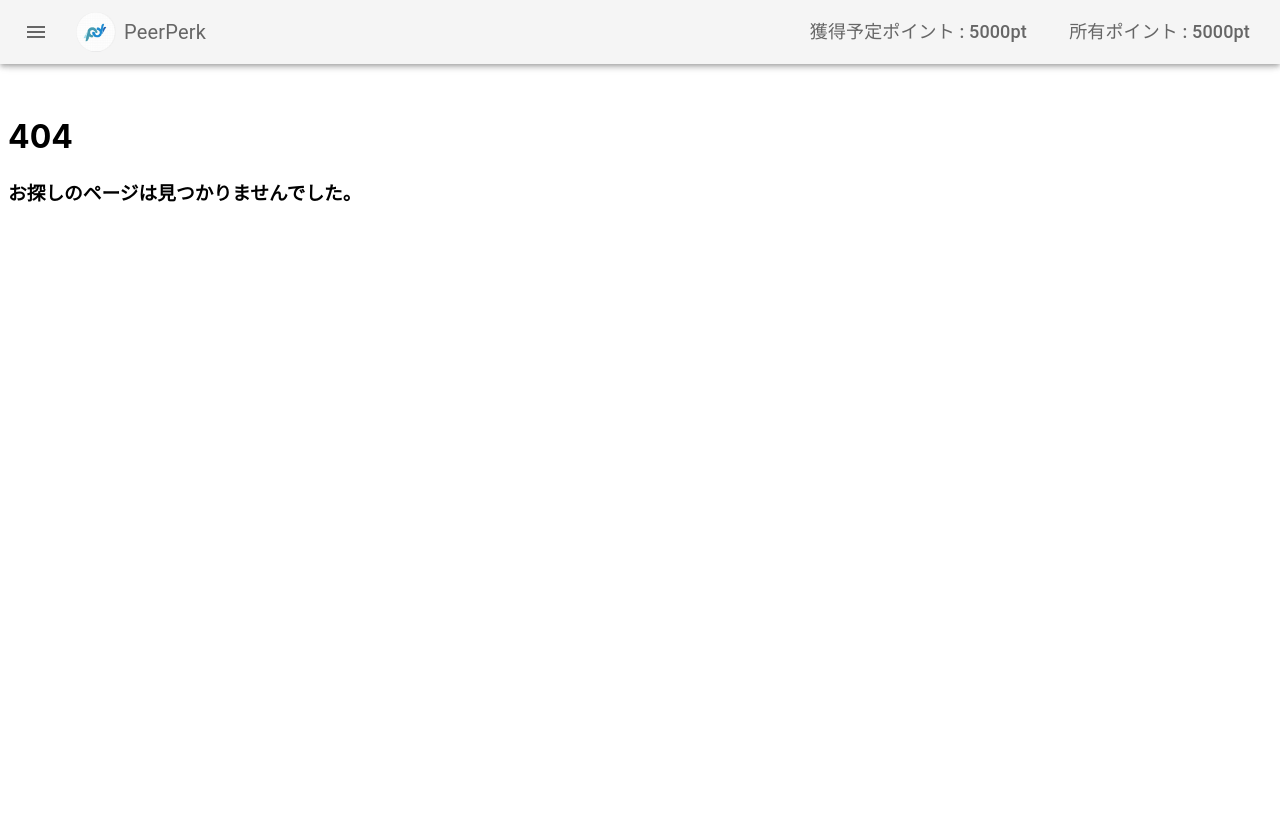
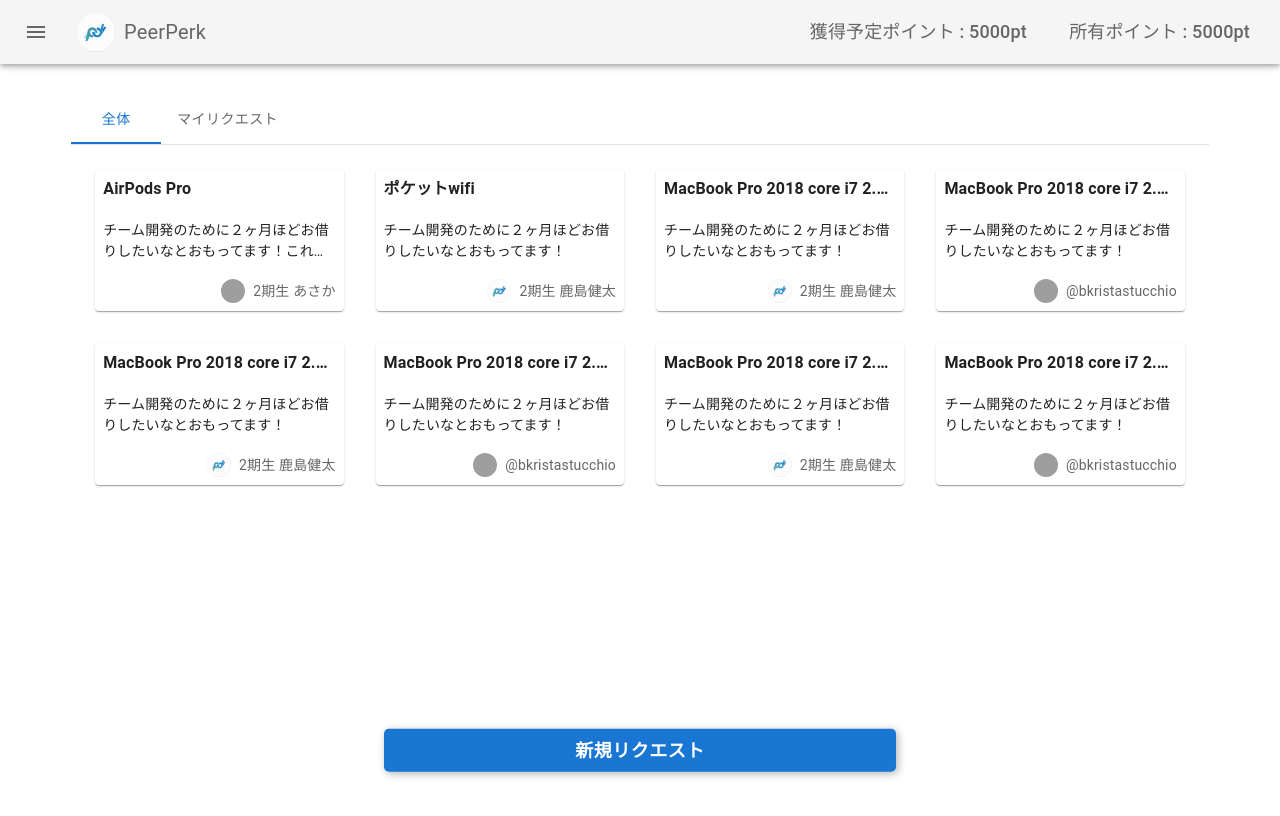
Before and after one commit to posse-ap/teamdev-2023-posse2-team2D_front, a React (Create React App) app: page /requestList in a window 1280 px wide. Before the commit this address had no page. Shown: the top 816 px of the page. Built offline with nearby package versions, Linux system fonts and the light colour scheme; grey boxes are pictures that could not be loaded.

Commit message:
feat: リクエスト画面作成

```diff
--- a/src/App.tsx
+++ b/src/App.tsx
@@ -1,6 +1,8 @@
 import React, { useState } from "react";
 import { BrowserRouter, Routes, Route } from "react-router-dom";
 import { HomePage } from "./pages/homePage/HomePage";
+import { RequestList } from "./pages/request/RequestList";
+// import { RequestDetail } from "./pages/request/RequestDetail";
 import { Bookmark } from "./pages/Bookmark";
 import  Table  from "./components/Table";
 import { Sample1Page }  from "./pages/sample1Page/Sample1Page";
@@ -35,6 +37,10 @@
           {/* 商品/ナレッジ登録ページ */}
           <Route path="lendItem" element={<ItemUpload />} />
           <Route path="holdEvent" element={<KnowledgeUpload />} />
+          {/* リクエスト関連 */}
+          <Route path="requestList" element={<RequestList />} />
+          {/* <Route path="requestDetail" element={<RequestDetail />} /> */}
+
 
           {/* サンプルページ */}
           <Route path="table" element={<Table />} />
--- a/src/pages/homePage/HomePage.module.scss
+++ b/src/pages/homePage/HomePage.module.scss
@@ -41,6 +41,18 @@
     font-weight: bold;
     @media screen and (max-width:600px){
       font-size: 16px;
+    }
+  }
+  .request_content {
+    overflow: hidden;
+    display: -webkit-box;
+    -webkit-line-clamp: 2;
+    -webkit-box-orient: vertical;
+    text-overflow: ellipsis;
+    font-size: 14px;
+    padding-bottom: 1px;
+    @media screen and (max-width: 600px) {
+      font-size: 12px;
     }
   }
   .item_owner {
@@ -136,4 +148,27 @@
     box-shadow: 2px 2px 12px rgba(0,0,0,0.5);
     transform: translateY(-1px);
   }
+  .create_request_button {
+  position: fixed;
+  font-size: 18px;
+  font-weight: bold;
+  width: 40%;
+  bottom: 50px;
+  left: 50%;
+  transform: translate(-50%, 50%);
+  border-radius: 5px;
+  background-color: #1976d2;
+  box-shadow: 2px 2px 8px rgba(0,0,0,0.3);
+  color: #fff;
+  transition: all 0.3s ease-in-out; /* 変化をスムーズにする */
+    @media screen and (max-width:600px){
+      font-size: 14px;
+      width: 200px;
+    }
+  }
+  .create_request_button:hover {
+    background-color: #1d3489;
+    box-shadow: 2px 2px 12px rgba(0,0,0,0.5);
+    transform: translate(-50%, 51%);
+  }
 }
--- a/src/pages/item/ItemDetail.tsx
+++ b/src/pages/item/ItemDetail.tsx
@@ -57,7 +57,7 @@
   id: 1,
   price: 1000,
   title: "MacbookPro 2018 core i7 2.6GHz 16GB 512GB",
-  state: 1,
+  state: 2,
   is_bookmark: true,
   ownerInfo: { id: 1, name: "かしけん", img: logo },
   img: [
--- /dev/null
+++ b/src/pages/request/RequestDetail.tsx
@@ -0,0 +1,11 @@
+import React from 'react'
+
+const RequestDetail = () => {
+  return (
+    <div>
+
+    </div>
+  )
+}
+
+export default RequestDetail
--- /dev/null
+++ b/src/pages/request/RequestList.tsx
@@ -0,0 +1,243 @@
+import React, { useState } from "react";
+import styles from "../homePage/HomePage.module.scss";
+import {
+  Avatar,
+  Fab,
+  Box,
+  Grid,
+  Card,
+  CardActionArea,
+  CardContent,
+  Typography,
+  Button,
+} from "@mui/material";
+import SimpleTabs from "../../components/SimpleTabs";
+import logo from "../../logo.jpg";
+
+
+type RequestData = {
+  id: number;
+  title: string;
+  requester: { name: string; img: string };
+  content: string;
+  state: number; //リクエスト状態 1:リクエスト中 2:出品されたもの
+  is_mine: boolean
+};
+
+const requestData: RequestData[] = [
+  {
+    id: 1,
+    title: "AirPods Pro",
+    requester: {
+      name: "2期生 あさか",
+      img: "https://images.unsplash.com/photo-1551963831-b3b1ca40c98e",
+    },
+    content: "チーム開発のために２ヶ月ほどお借りしたいなとおもってます！これ以上にスペックが高いとそれは更にうれしいです。",
+    state: 1,
+    is_mine: false
+  },
+  {
+    id: 2,
+    title: "ポケットwifi",
+    requester: {
+      name: "2期生 鹿島健太",
+      img: logo,
+    },
+    content: "チーム開発のために２ヶ月ほどお借りしたいなとおもってます！",
+    state: 1,
+    is_mine: true
+  },
+  {
+    id: 3,
+    title: "MacBook Pro 2018 core i7 2.6GHz 16GB 512GB",
+    requester: {
+      name: "2期生 鹿島健太",
+      img: logo,
+    },
+    content: "チーム開発のために２ヶ月ほどお借りしたいなとおもってます！",
+    state: 1,
+    is_mine: true
+  },
+  {
+    id: 4,
+    title: "MacBook Pro 2018 core i7 2.6GHz 16GB 512GB",
+    requester: {
+      name: "@bkristastucchio",
+      img: "https://images.unsplash.com/photo-1551963831-b3b1ca40c98e",
+    },
+    content: "チーム開発のために２ヶ月ほどお借りしたいなとおもってます！",
+    state: 1,
+    is_mine: false
+  },
+  {
+    id: 5,
+    title: "MacBook Pro 2018 core i7 2.6GHz 16GB 512GB",
+    requester: {
+      name: "2期生 鹿島健太",
+      img: logo,
+    },
+    content: "チーム開発のために２ヶ月ほどお借りしたいなとおもってます！",
+    state: 1,
+    is_mine: true
+  },
+  {
+    id: 6,
+    title: "MacBook Pro 2018 core i7 2.6GHz 16GB 512GB",
+    requester: {
+      name: "@bkristastucchio",
+      img: "https://images.unsplash.com/photo-1551963831-b3b1ca40c98e",
+    },
+    content: "チーム開発のために２ヶ月ほどお借りしたいなとおもってます！",
+    state: 1,
+    is_mine: false
+  },
+  {
+    id: 7,
+    title: "MacBook Pro 2018 core i7 2.6GHz 16GB 512GB",
+    requester: {
+      name: "2期生 鹿島健太",
+      img: logo,
+    },
+    content: "チーム開発のために２ヶ月ほどお借りしたいなとおもってます！",
+    state: 1,
+    is_mine: true
+  },
+  {
+    id: 8,
+    title: "MacBook Pro 2018 core i7 2.6GHz 16GB 512GB",
+    requester: {
+      name: "@bkristastucchio",
+      img: "https://images.unsplash.com/photo-1551963831-b3b1ca40c98e",
+    },
+    content: "チーム開発のために２ヶ月ほどお借りしたいなとおもってます！",
+    state: 1,
+    is_mine: false
+  },
+];
+
+export const RequestList = () => {
+  const myRequests = requestData.filter((request) => request.is_mine);
+
+  return (
+    <>
+      <div className={styles.root}>
+        <Box
+          sx={{
+            width: "90%",
+            mx: "auto",
+            "@media screen and (max-width:600px)": {
+              width: "100%",
+            },
+          }}
+        >
+          <SimpleTabs labels={["全体", "マイリクエスト"]}>
+            <div>
+              {/* 全体のリクエスト表示 */}
+              <Box sx={{ width: "100%", margin: "auto" }}>
+                <Grid container spacing={4}>
+                  {requestData.map((request) => (
+                    <Grid item xs={6} md={4} lg={3} key={request.id}>
+                      <Card sx={{ maxWidth: 500 }}>
+                        <CardActionArea href={"request/" + request.id}>
+                          <CardContent sx={{ padding: 1 }}>
+                            <Typography
+                              sx={{ fontsize: "18px", mb: 2 }}
+                              component="div"
+                              className={styles.item_title}
+                            >
+                              {request.title}
+                            </Typography>
+                            <Typography
+                              sx={{ fontsize: "18px", mb: 2 }}
+                              component="div"
+                              className={styles.request_content}
+                            >
+                              {request.content}
+                            </Typography>
+                            <Box sx={{ display: "flex", alignItems: "center", justifyContent: "flex-end" }}>
+                              <Avatar
+                                alt={request.requester.name}
+                                src={request.requester.img}
+                                sx={{ width: 24, height: 24, mr: 1}}
+                              />
+                              <Typography
+                                variant="body2"
+                                color="text.secondary"
+                                className={styles.request_owner}
+                              >
+                                {request.requester.name}
+                              </Typography>
+                            </Box>
+                          </CardContent>
+                        </CardActionArea>
+                      </Card>
+                    </Grid>
+                  ))}
+                </Grid>
+                <Button
+                  href={"createRequest"}
+                  className={styles.create_request_button}
+                  aria-label="新規リクエスト"
+                >
+                  新規リクエスト
+                </Button>
+              </Box>
+            </div>
+            <div>
+              {/* マイリクエスト表示 */}
+              <Box sx={{ width: "100%", margin: "auto" }}>
+                <Grid container spacing={4}>
+                  {myRequests.map((myRequest) => (
+                    <Grid item xs={6} md={4} lg={3} key={myRequest.id}>
+                      <Card sx={{ maxWidth: 500 }}>
+                        <CardActionArea href={"myRequest/" + myRequest.id}>
+                          <CardContent sx={{ padding: 1 }}>
+                            <Typography
+                              sx={{ fontsize: "18px", mb: 2 }}
+                              component="div"
+                              className={styles.item_title}
+                            >
+                              {myRequest.title}
+                            </Typography>
+                            <Typography
+                              sx={{ fontsize: "18px", mb: 2 }}
+                              component="div"
+                              className={styles.request_content}
+                            >
+                              {myRequest.content}
+                            </Typography>
+                            <Box sx={{ display: "flex", alignItems: "center", justifyContent: "flex-end" }}>
+                              <Avatar
+                                alt={myRequest.requester.name}
+                                src={myRequest.requester.img}
+                                sx={{ width: 24, height: 24, mr: 1}}
+                              />
+                              <Typography
+                                variant="body2"
+                                color="text.secondary"
+                                className={styles.request_owner}
+                              >
+                                {myRequest.requester.name}
+                              </Typography>
+                            </Box>
+                          </CardContent>
+                        </CardActionArea>
+                      </Card>
+                    </Grid>
+                  ))}
+                </Grid>
+                <Button
+                  href={"createRequest"}
+                  className={styles.create_request_button}
+                  aria-label="新規リクエスト"
+                >
+                  新規リクエスト
+                </Button>
+              </Box>
+            </div>
+          </SimpleTabs>
+        </Box>
+      </div>
+    </>
+  );
+};
```
